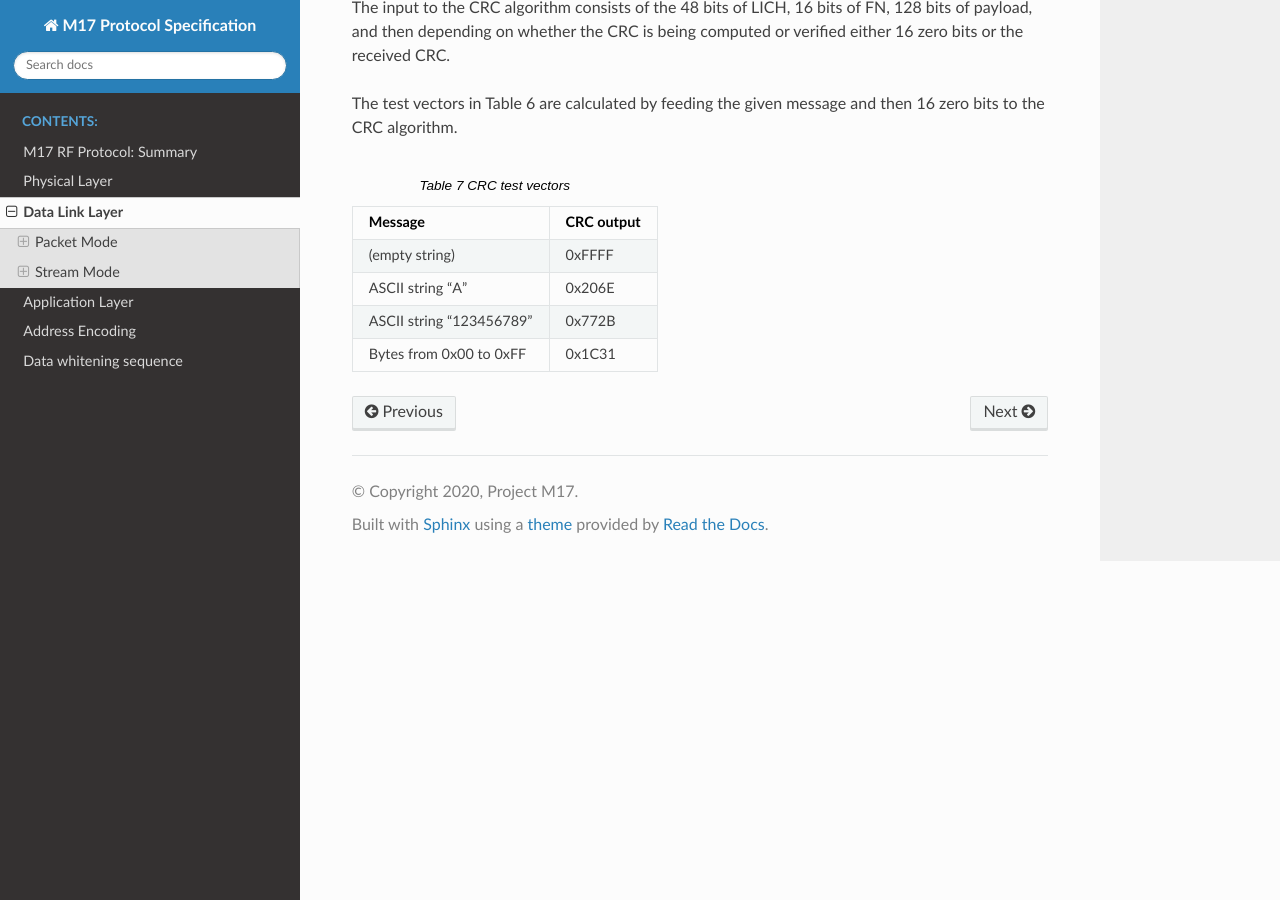
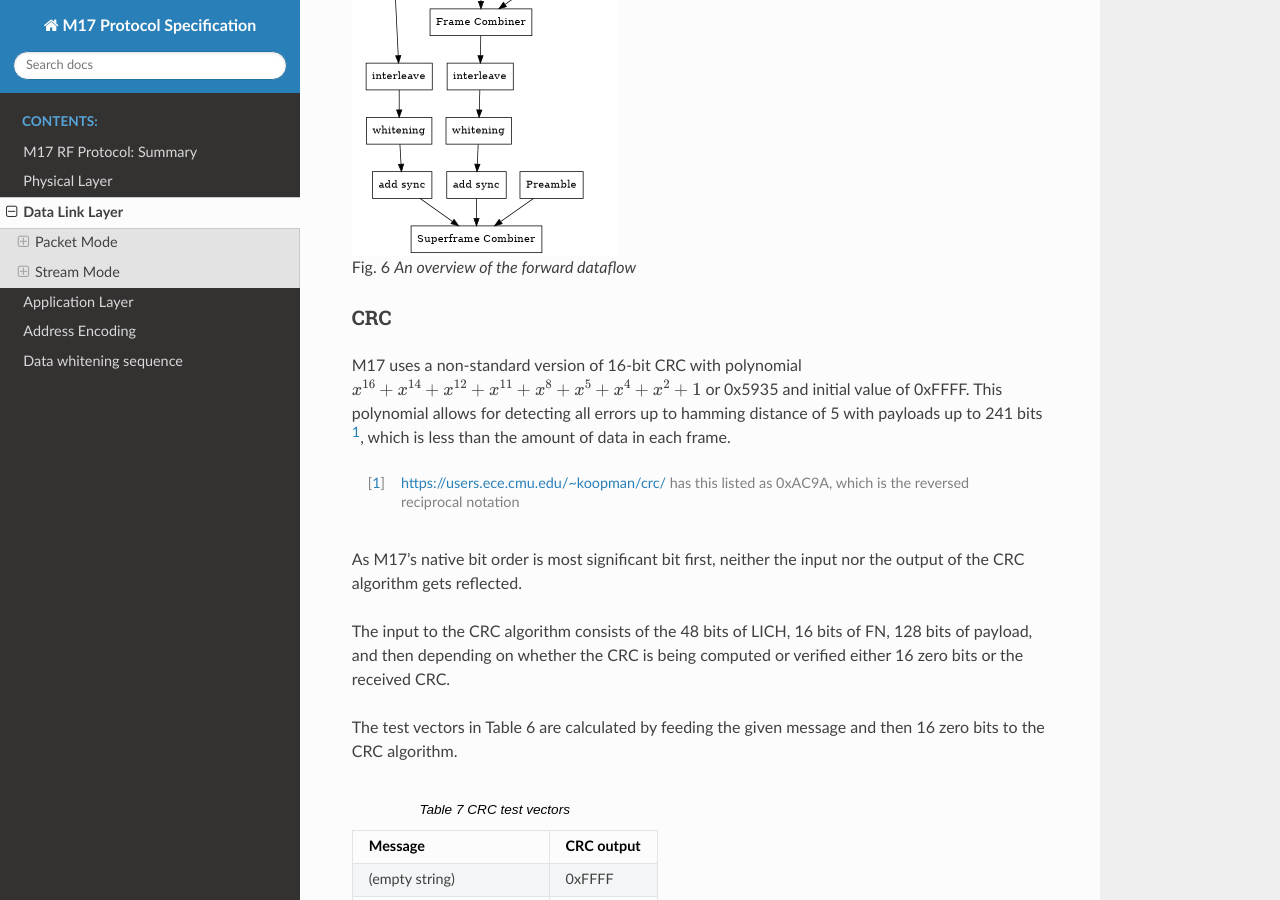
Before and after one commit to M17-Project/M17_spec, a Sphinx documentation site: the page built from docs/data_link_layer.rst, in a window 1280 px wide and 900 px high, scrolled down 3094 px. Built offline with Sphinx 7.4.7 and the Read the Docs theme 2.0.0, drawn with Linux system fonts in a browser that asks for light colours; some of the changed lines change nothing that is shown.

Commit message:
docs: Add digital forward dataflow diagram

```diff
--- a/docs/data_link_layer.rst
+++ b/docs/data_link_layer.rst
@@ -155,6 +155,42 @@
 
    Stream consisting of one superframe
 
+.. graphviz::
+   :caption: An overview of the forward dataflow
+
+   digraph D{
+     size="4,6";
+     node [shape=record];
+     {rank=same c0 c1 golay_24_12}
+     {rank=same p0 p1}
+     {rank=same i0 i1}
+
+     c0[label="conv coder"]
+     p0[label="Puncture P1"]
+     i0[label="interleave"]
+     w0[label="whitening"]
+     s0[label="add sync"]
+     chunker_48[label="chunk 48 bits"]
+     golay_24_12[label="golay(24, 12)"]
+
+     c1[label="conv coder"]
+     p1[label="Puncture P2"]
+     i1[label="interleave"]
+     w1[label="whitening"]
+     s1[label="add sync"]
+     fn[label="Add FN"]
+     chunker_128[label="chunk 128 bits"]
+
+     framecomb[label="Frame Combiner"]
+     supercomb[label="Superframe Combiner"]
+
+     LICH -> c0 -> p0 -> i0 -> w0 -> s0 -> supercomb
+     LICH -> chunker_48 -> golay_24_12 -> framecomb
+     data -> chunker_128 -> fn -> CRC -> c1 -> p1 -> framecomb
+     framecomb -> i1 -> w1 -> s1 -> supercomb
+     Preamble -> supercomb
+   }
+
 CRC
 ~~~
 
```
